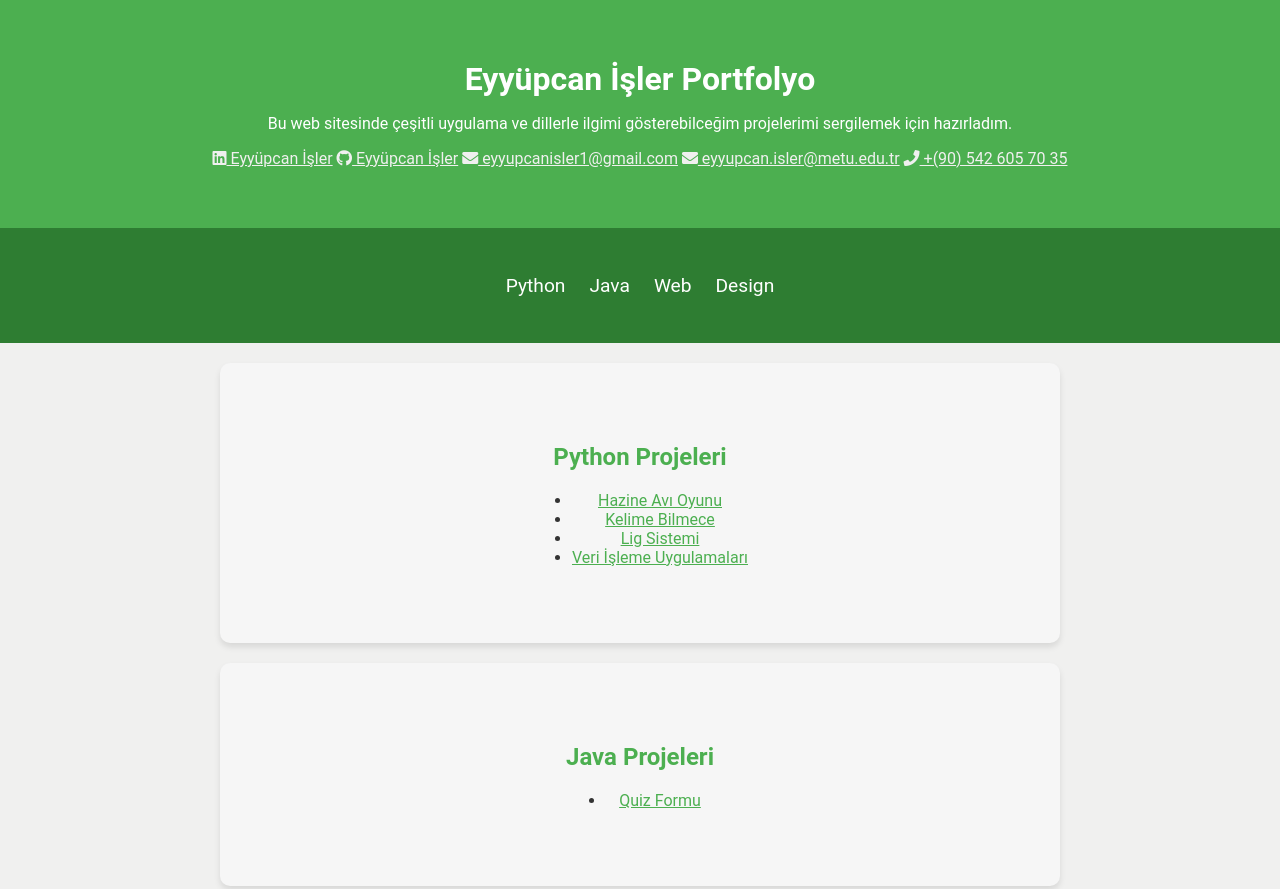
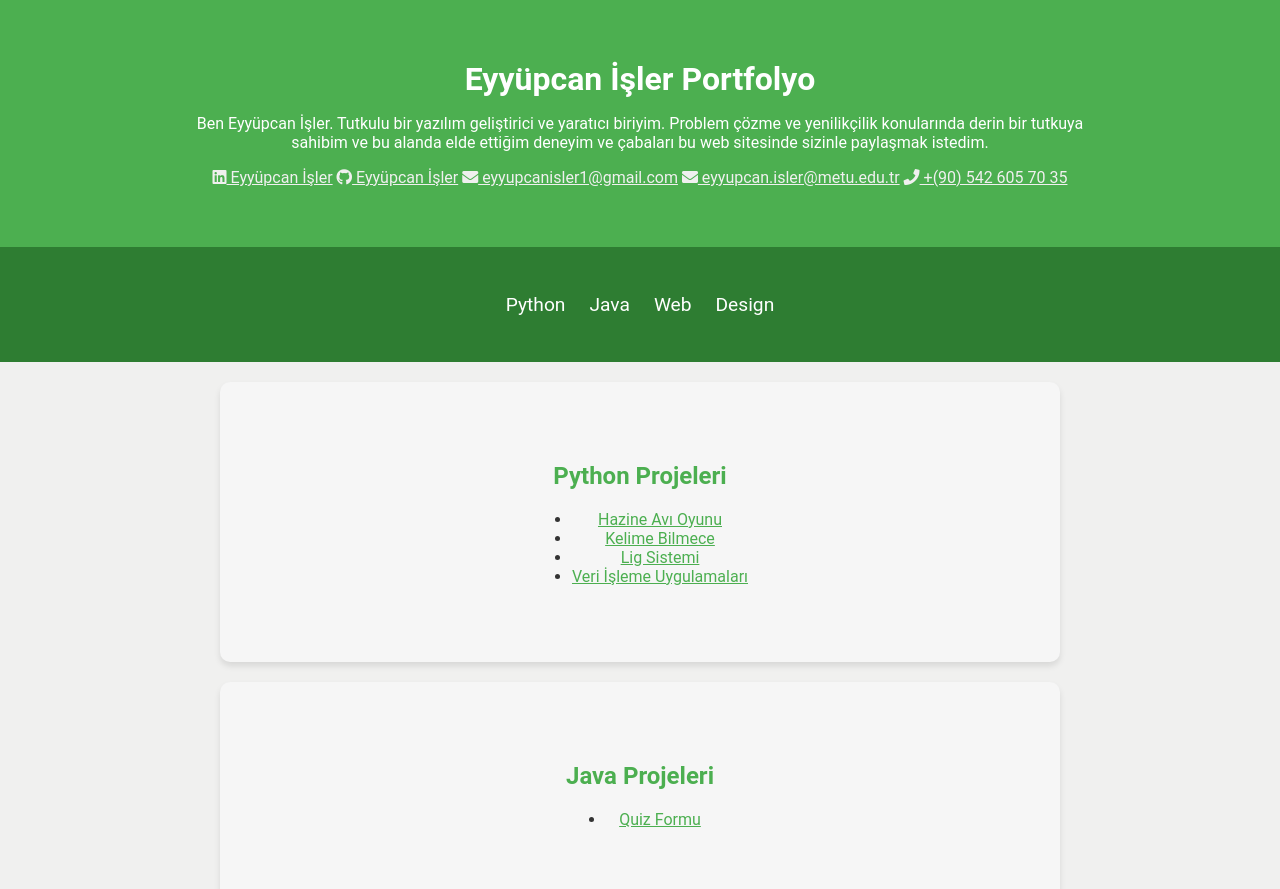
Before and after one commit to eyyupcanisler/Portfolio, a plain HTML site: page index.html in a window 1280 px wide. Shown: the top 889 px of the page. Drawn offline with Linux system fonts and the light colour scheme.

Commit message:
Update index.html

```diff
--- a/index.html
+++ b/index.html
@@ -13,7 +13,7 @@
 <header>
         <div class="container">
             <h1>Eyyüpcan İşler Portfolyo</h1>
-            <p>Bu web sitesinde çeşitli uygulama ve dillerle ilgimi gösterebilceğim projelerimi sergilemek için hazırladım.</p>
+            <p>Ben Eyyüpcan İşler. Tutkulu bir yazılım geliştirici ve yaratıcı biriyim. Problem çözme ve yenilikçilik konularında derin bir tutkuya sahibim ve bu alanda elde ettiğim deneyim ve çabaları bu web sitesinde sizinle paylaşmak istedim.</p>
 
                 <a href="https://www.linkedin.com/in/eyyupcanisler/" style="color:  #F0F0EF;"><i class="fab fa-linkedin"></i> Eyyüpcan İşler</a>
                 <a href="https://github.com/eyyupcanisler" style="color: #F0F0EF;"><i class="fab fa-github"></i> Eyyüpcan İşler</a>
```
